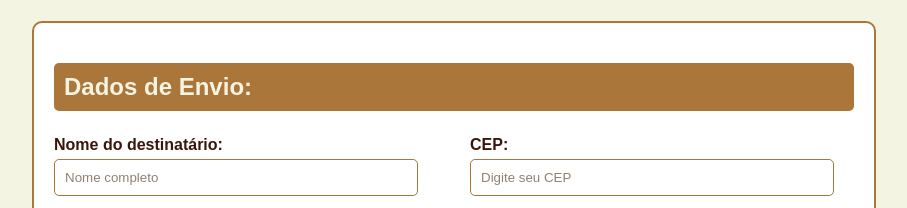
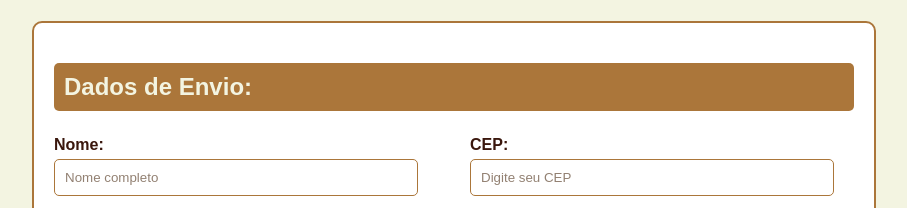
Before and after one commit to potatoplanetfloripa/cardapio, a plain HTML site: page index.html in a window 1280 px wide. Shown: the part 2500-2708 px from the top of the page, without its empty margins (186-1093 px from the left). Drawn offline with Linux system fonts and the light colour scheme.

Commit message:
Update index.html

```diff
--- a/index.html
+++ b/index.html
@@ -126,7 +126,7 @@
             <h2>Dados de Envio:</h2>
             <div class="input-group">
                 <div class="input-half">
-                    <label for="nome-cliente">Nome do destinatário:</label>
+                    <label for="nome-cliente">Nome:</label>
                     <input type="text" id="nome-cliente" name="nome-cliente" placeholder="Nome completo" required>
                 </div>
                 <div class="input-half">
```
